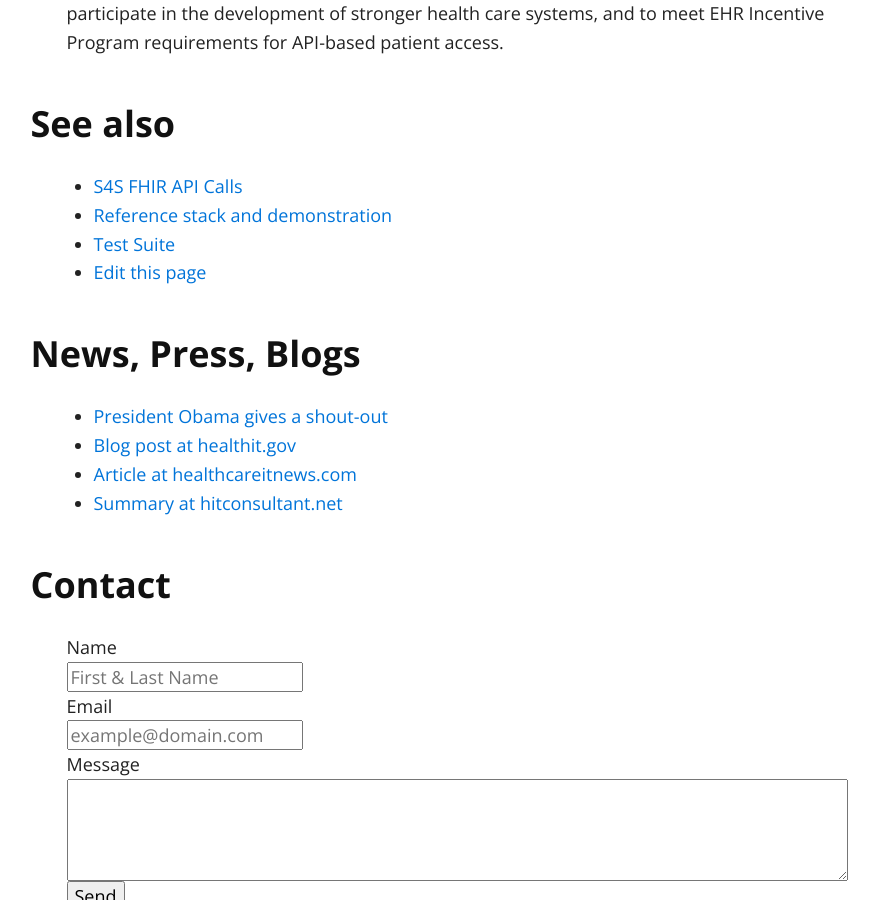
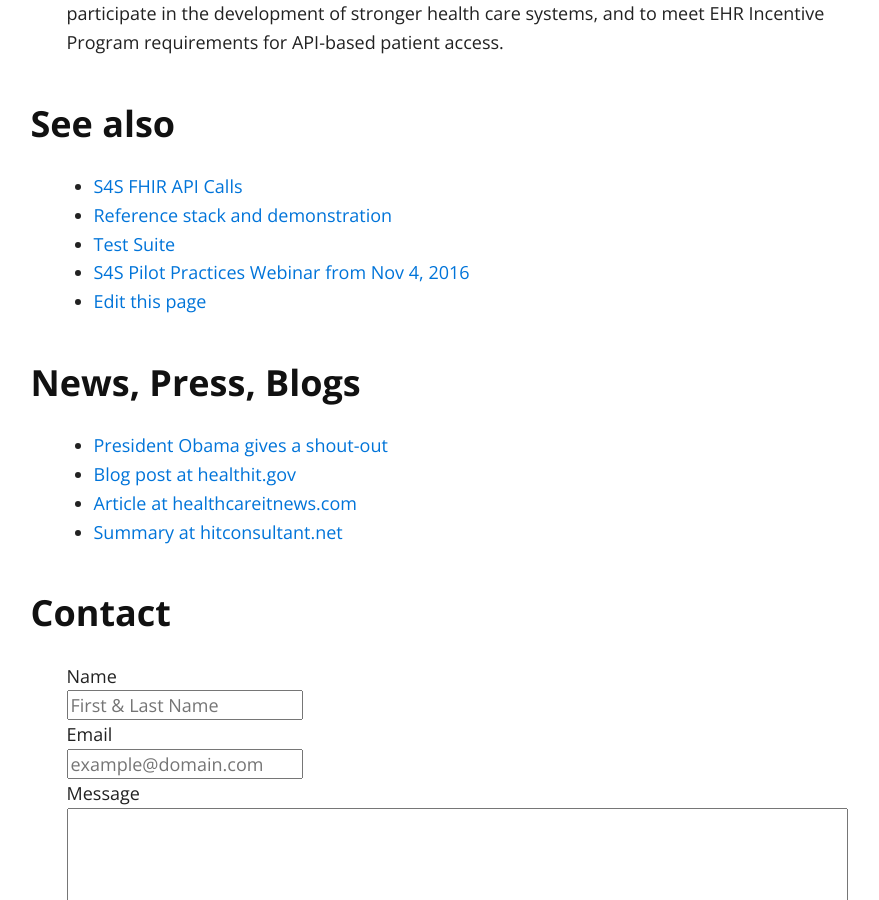
Before and after one commit to sync-for-science/sync-for-science.github.io, a Jekyll site: the page built from index.md, in a window 1280 px wide and 900 px high, scrolled down 1212 px. Shown: the whole window, without its empty margins (186-1065 px from the left). Built offline with Jekyll 4.4.1, drawn with Linux system fonts in a browser that asks for light colours; nearby versions of some CDN libraries.

Commit message:
Update index.md

```diff
--- a/index.md
+++ b/index.md
@@ -46,7 +46,9 @@ and to meet EHR Incentive Program requirements for API-based patient access.
 * [S4S FHIR API Calls](./api-calls)
 * [Reference stack and demonstration](https://demo.syncfor.science/)
 * [Test Suite](https://tests.demo.syncfor.science/)
+* [S4S Pilot Practices Webinar from Nov 4, 2016](http://bit.ly/s4s-pilot-practices-webinar)
 * [Edit this page](https://github.com/sync-for-science/sync-for-science.github.io/edit/master/index.md)
+
 
 ### News, Press, Blogs
 
```
